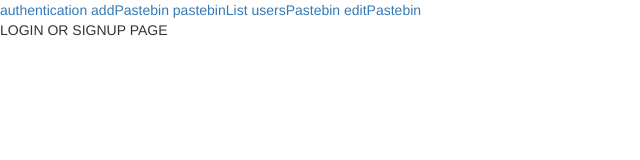
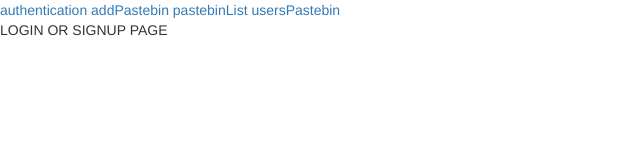
Before and after one commit to tdziezyk/FakePastebin, a plain HTML site: page app/index.html in a window 1280 px wide. Shown: the full height of the page, 0-640 px from the left. Drawn offline with nearby package versions, Linux system fonts and the light colour scheme.

Commit message:
remove unused link from menu

```diff
--- a/app/index.html
+++ b/app/index.html
@@ -27,7 +27,6 @@
 		<a ui-sref="addPastebin">addPastebin</a>
 		<a ui-sref="pastebinList">pastebinList</a>
 		<a ui-sref="usersPastebin({id: 2})">usersPastebin</a>
-		<a ui-sref="editPastebin">editPastebin</a>
 	</nav>
 	<div ui-view>
 	up
```
